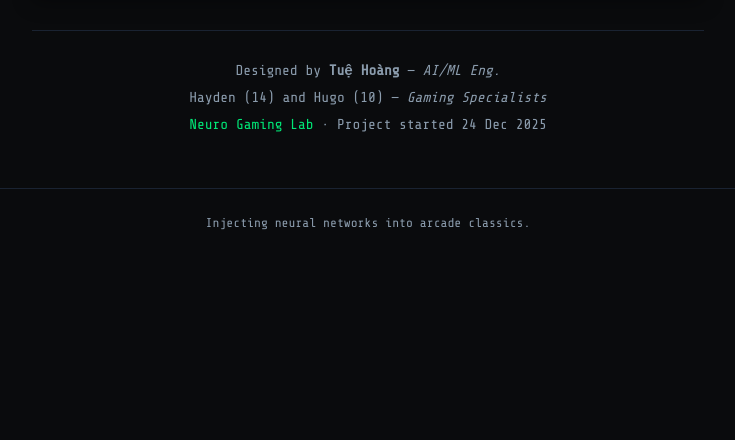
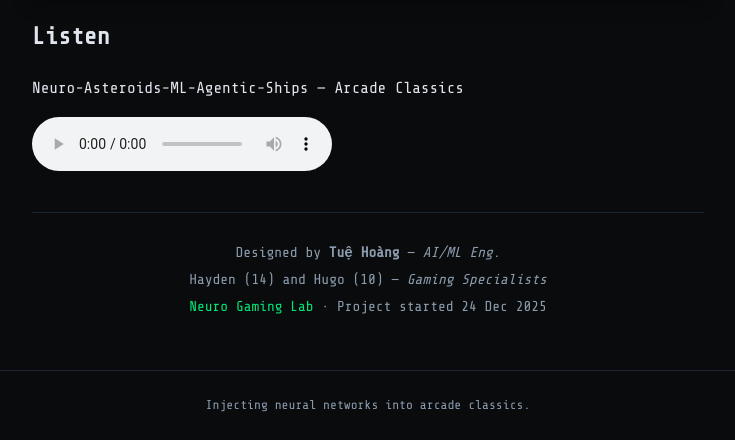
Before and after one commit to NeuroGamingLab/Neuro-Asteroids-ML-Agentic-Ships, a plain HTML site: page docs/index.html in a window 1280 px wide. Shown: the part 2695-3135 px from the top of the page, without its empty margins (272-1007 px from the left). Before the commit the page ends 2952 px from the top, so only its background shows below. Drawn offline with nearby package versions, Linux system fonts and the light colour scheme.

Commit message:
Move m4a to docs/audio and track with Git LFS
Co-authored-by: Cursor <cursoragent@cursor.com>

```diff
--- a/docs/index.html
+++ b/docs/index.html
@@ -60,6 +60,15 @@
       </div>
     </section>
 
+    <section class="audio-section" aria-labelledby="audio-heading">
+      <h2 id="audio-heading">Listen</h2>
+      <p class="audio-label">Neuro-Asteroids-ML-Agentic-Ships — Arcade Classics</p>
+      <audio class="audio-player" controls preload="metadata">
+        <source src="audio/AI_Ships_Evolve_Team_Tactics_in_Asteroids.m4a" type="audio/mp4">
+        <a href="audio/AI_Ships_Evolve_Team_Tactics_in_Asteroids.m4a" class="audio-link" target="_blank" rel="noopener">Download / open audio</a>
+      </audio>
+    </section>
+
     <section class="footer-meta">
       <p>Designed by <strong>Tuệ Hoàng</strong> — <em>AI/ML Eng.</em></p>
       <p>Hayden (14) and Hugo (10) — <em>Gaming Specialists</em></p>
```
Also changed, not shown: 3 other files.
